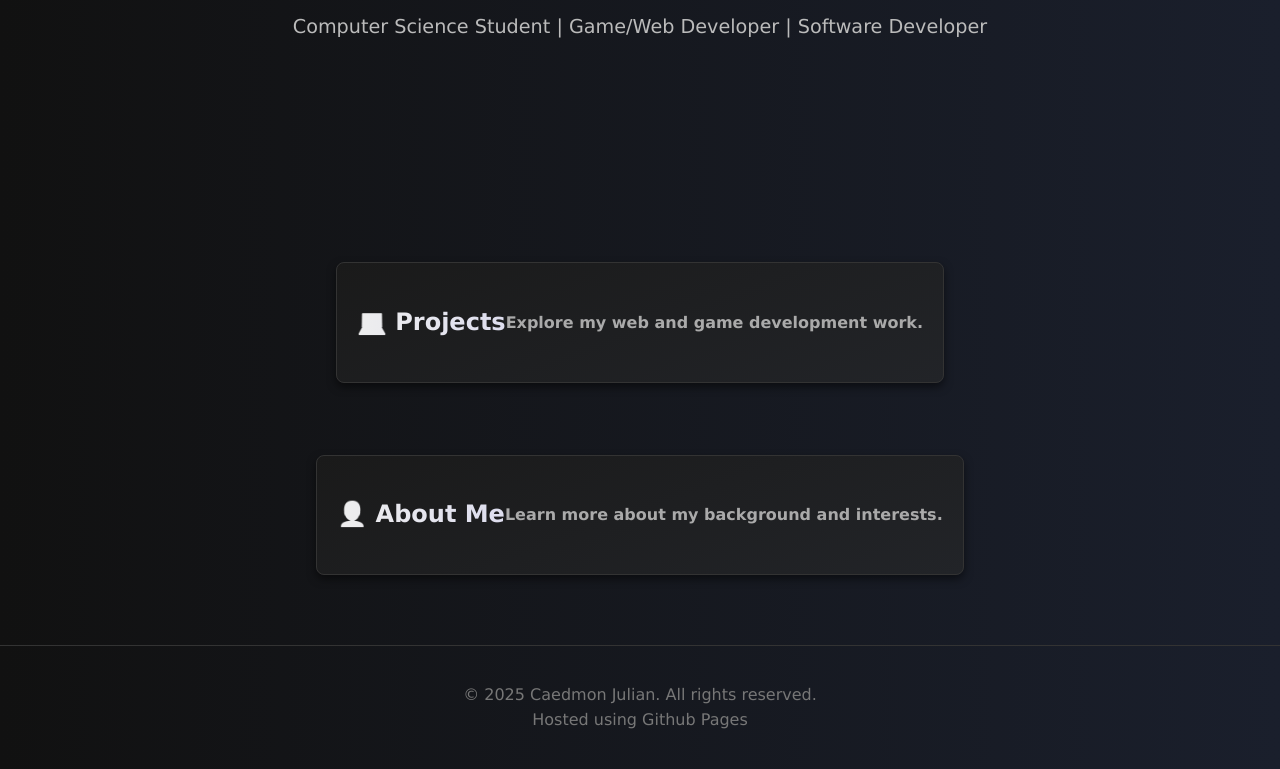
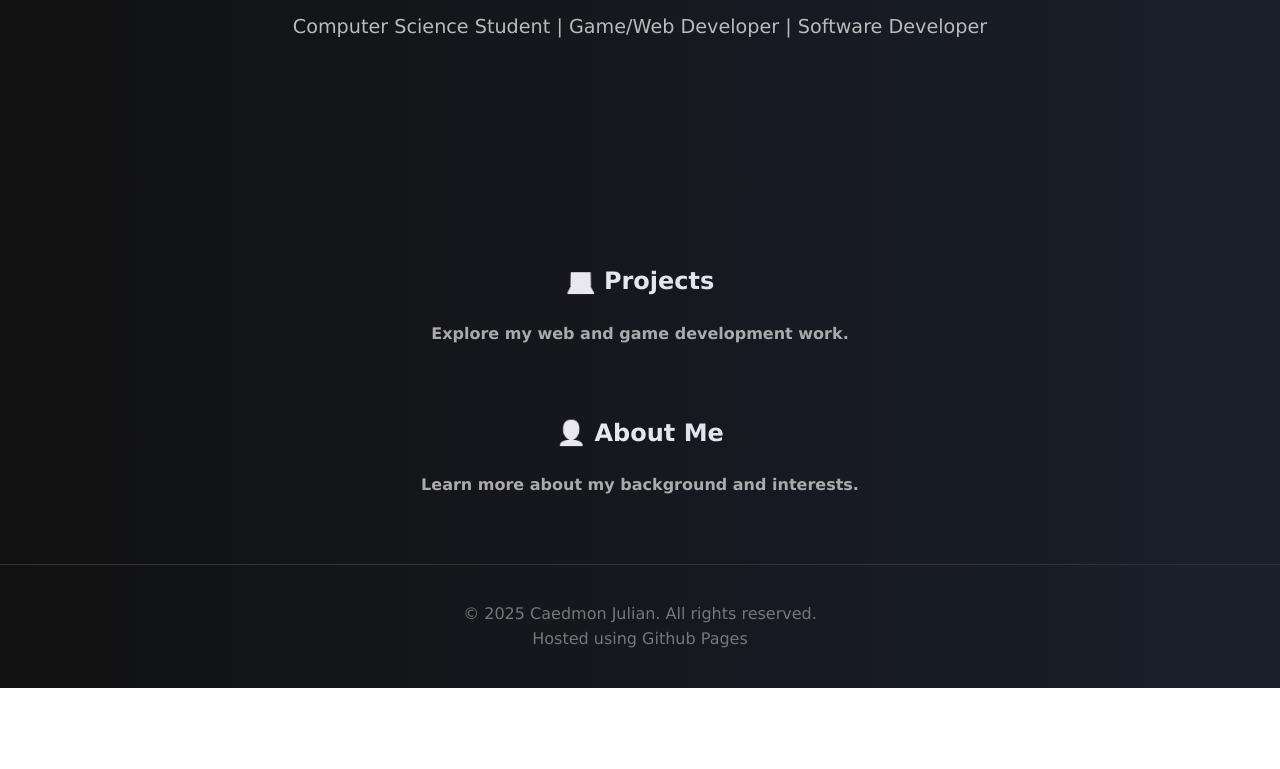
Before and after one commit to NinjaCad/test, a plain HTML site: page index.html in a window 1280 px wide. Shown: the part 330-1099 px from the top of the page. After the commit the page ends 1018 px from the top, so only its background shows below. Drawn offline with Linux system fonts and the light colour scheme.

Commit message:
Update index.html

```diff
--- a/index.html
+++ b/index.html
@@ -123,10 +123,9 @@
         align-items: center;
         text-align: center;
       }
-      .home-cards {
+      .cards {
         display: flex;
         justify-content: center;
-        align-items: stretch;
         gap: 2rem;
         flex-wrap: wrap;
         margin: 40px auto;
@@ -166,19 +165,15 @@
         <p>Computer Science Student | Game/Web Developer | Software Developer</p>
       </section>
 
-      <section class="home-cards">
+      <section class="cards">
         <a href="projects.html">
-          <div class="card">
-            <h2>💻 Projects</h2>
-            <p>Explore my web and game development work.</p>
-          </div>
+          <h2>💻 Projects</h2>
+          <p>Explore my web and game development work.</p>
         </a>
 
         <a href="about.html">
-          <div class="card">
-            <h2>👤 About Me</h2>
-            <p>Learn more about my background and interests.</p>
-          </div>
+          <h2>👤 About Me</h2>
+          <p>Learn more about my background and interests.</p>
         </a>
       </section>
     </main>
```
